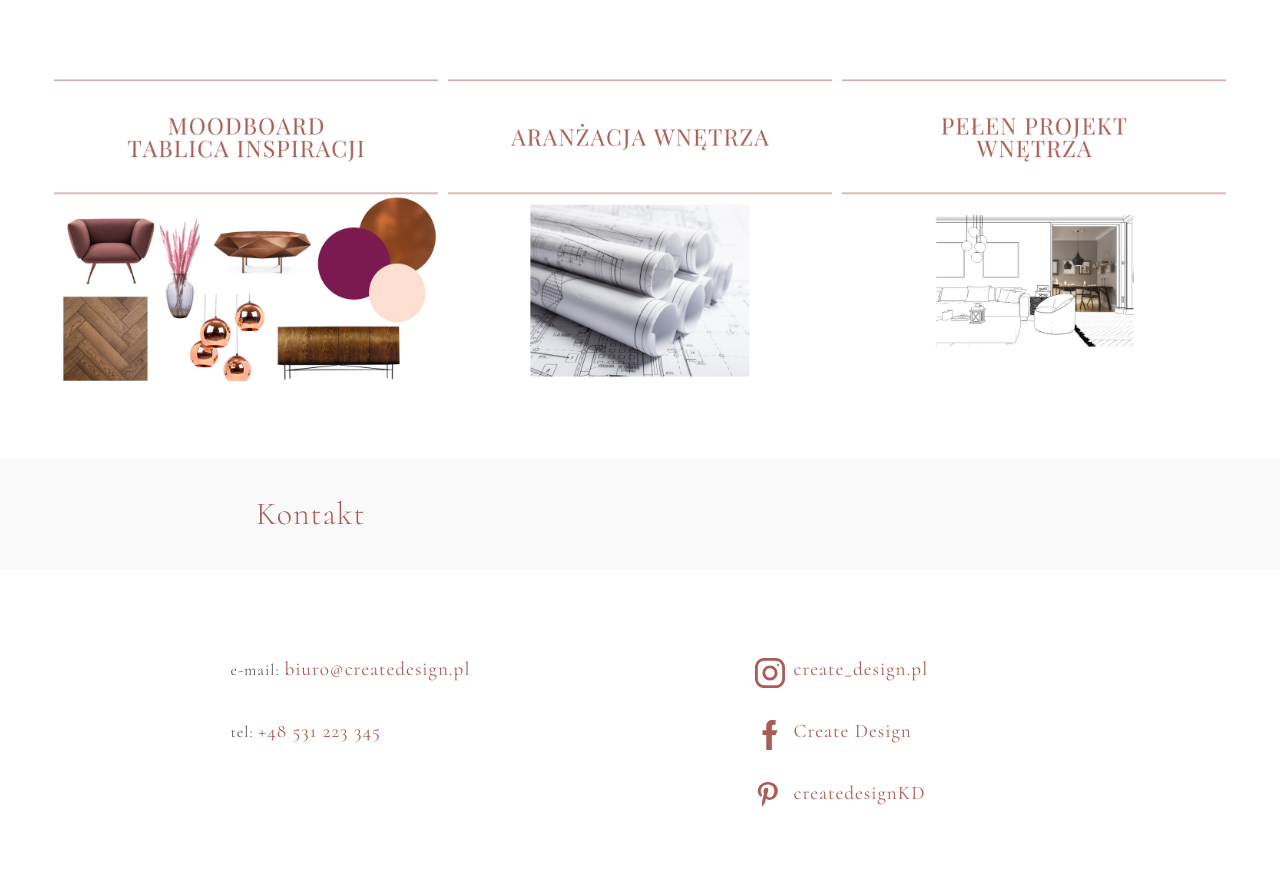
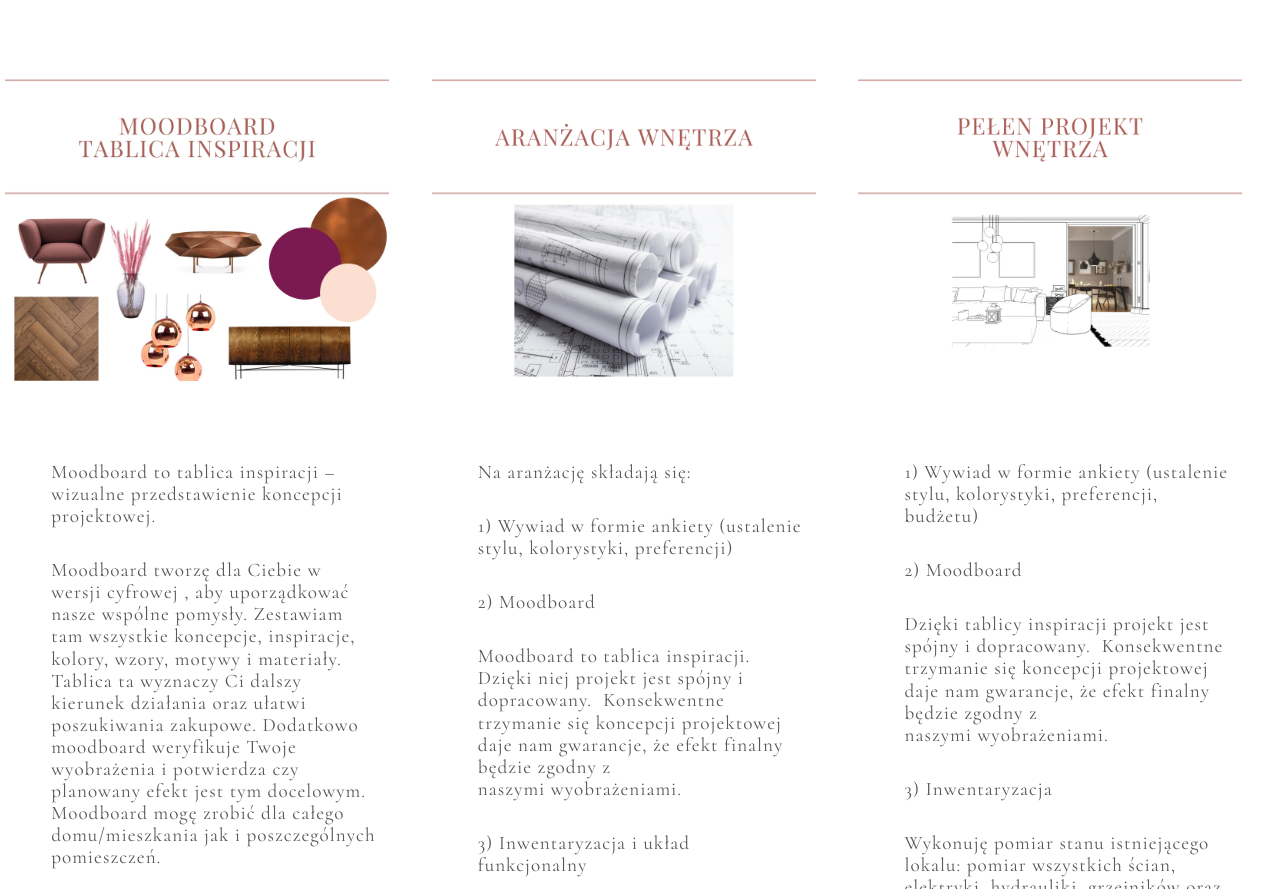
Before and after one commit to pawelkochowicz/createdesign, a website: page src/content/offer.html in a window 1280 px wide. Shown: the part 211-1100 px from the top of the page. Drawn offline with nearby package versions, Linux system fonts and the light colour scheme; files that its build step writes are made by us from their sources; files whose address does not match are found by name.

Commit message:
feat: change in offer

```diff
--- a/src/content/offer.html
+++ b/src/content/offer.html
@@ -42,26 +42,37 @@
     <main class="main">
         <h2 class="content__title">Oferta</h2>
         <section class="offer">
-            <img src="assets/img/offer/moodboard.jpg" alt="Moodboard" class="offer__image">
-            <!-- <p class="content__description">
+            <div class="offer__container">
+                <img src="assets/img/offer/moodboard.jpg" alt="Moodboard" class="offer__moodboard offer__image">
+                <p class="offer__description">
                     Moodboard to tablica inspiracji – wizualne przedstawienie koncepcji projektowej.
                     <span class="freeSpace"></span>
-                Moodboard tworzę dla Ciebie w wersji cyfrowej , aby uporządkować nasze wspólne pomysły. Zestawiam tam
+                    Moodboard tworzę dla Ciebie w wersji cyfrowej , aby uporządkować nasze wspólne pomysły. Zestawiam
+                    tam
                     wszystkie koncepcje, inspiracje, kolory, wzory, motywy i materiały. Tablica ta wyznaczy Ci dalszy
-                kierunek działania oraz ułatwi poszukiwania zakupowe. Dodatkowo moodboard weryfikuje Twoje wyobrażenia i
-                potwierdza czy planowany efekt jest tym docelowym. Moodboard mogę zrobić dla całego domu/mieszkania jak
+                    kierunek działania oraz ułatwi poszukiwania zakupowe. Dodatkowo moodboard weryfikuje Twoje
+                    wyobrażenia i
+                    potwierdza czy planowany efekt jest tym docelowym. Moodboard mogę zrobić dla całego domu/mieszkania
+                    jak
                     i poszczególnych pomieszczeń.
                       <span class="freeSpace"></span>
-                Moodboard tworzę dla Ciebie w wersji cyfrowej , aby uporządkować nasze wspólne pomysły.  Zestawiam tam wszystkie koncepcje, inspiracje, kolory, wzory, motywy i materiały.   Tablica ta wyznaczy Ci dalszy kierunek działania oraz ułatwi poszukiwania zakupowe.   Dodatkowo moodboard weryfikuje Twoje wyobrażenia i potwierdza czy planowany efekt jest tym docelowym.   Moodboard mogę zrobić dla całego domu/mieszkania jak i poszczególnych pomieszczeń.               </p> -->
-            <img src="assets/img/offer/aranzacja.png" alt="aranżacja" class="offer__image">
-            <!-- <p class="content__description">Na aranżację składają się:
+                    Moodboard tworzę dla Ciebie w wersji cyfrowej , aby uporządkować nasze wspólne pomysły. Zestawiam
+                    tam wszystkie koncepcje, inspiracje, kolory, wzory, motywy i materiały. Tablica ta wyznaczy Ci
+                    dalszy kierunek działania oraz ułatwi poszukiwania zakupowe. Dodatkowo moodboard weryfikuje Twoje
+                    wyobrażenia i potwierdza czy planowany efekt jest tym docelowym. Moodboard mogę zrobić dla całego
+                    domu/mieszkania jak i poszczególnych pomieszczeń. </p>
+            </div>
+            <div class="offer__container">
+                <img src="assets/img/offer/aranzacja.png" alt="aranżacja" class="offer__arrangement offer__image">
+                <p class="offer__description">Na aranżację składają się:
                       <span class="freeSpace"></span>
                     1) Wywiad w formie ankiety (ustalenie stylu, kolorystyki, preferencji)
                       <span class="freeSpace"></span>
                     2) Moodboard
                       <span class="freeSpace"></span>
                     Moodboard to tablica inspiracji.
-                Dzięki niej projekt jest spójny i dopracowany.  Konsekwentne trzymanie się koncepcji projektowej daje
+                    Dzięki niej projekt jest spójny i dopracowany.  Konsekwentne trzymanie się koncepcji projektowej
+                    daje
                     nam
                     gwarancje, że efekt finalny będzie zgodny z naszymi wyobrażeniami.
                       <span class="freeSpace"></span>
@@ -69,20 +80,24 @@
                       <span class="freeSpace"></span>
                     Inwentaryzacja -wykonuję pomiar stanu istniejącego lokalu: pomiar wszystkich ścian, elektryki,
                     hydrauliki,
-                grzejników oraz innych elementów stałego wyposażenia wraz z dokumentacją fotograficzną pomieszczenia.
+                    grzejników oraz innych elementów stałego wyposażenia wraz z dokumentacją fotograficzną
+                    pomieszczenia.
                       <span class="freeSpace"></span>
                     Następnie po ustaleniu wszystkich Twoich preferencji  oraz w oparciu o Twoją sytuację życiową jak i
                     przyzwyczajenia tworzę układ funkcjonalny.
-                Układ funkcjonalny to rzut mieszkania z góry z wrysowanymi ścianami, meblami i podstawowymi elementami
+                    Układ funkcjonalny to rzut mieszkania z góry z wrysowanymi ścianami, meblami i podstawowymi
+                    elementami
                     wnętrza (w skali). Dzięki niemu możemy stwierdzić czy nasze wyobrażenia o nowym mieszkaniu
                     mają coś wspólnego z rzeczywistością.
                       <span class="freeSpace"></span>
                     Po dokładnej analizie przedstawiam Tobie dwie najlepsze według mnie propozycje, które później możemy
                     miksować i stworzyć z nich układ idealny.
 
-            </p> -->
-            <img src="assets/img/offer/pełenprojekt.png" alt="pełen projekt" class="offer__image">
-            <!-- <p class="content__description">
+                </p>
+            </div>
+            <div class="offer__container">
+                <img src="assets/img/offer/pełenprojekt.png" alt="pełen projekt" class="offer__full offer__image">
+                <p class="offer__description">
                     1) Wywiad w formie ankiety (ustalenie stylu, kolorystyki, preferencji, budżetu)
                     <span class="freeSpace"></span>
                     2) Moodboard
@@ -92,7 +107,8 @@
                     <span class="freeSpace"></span>
                     3) Inwentaryzacja
                       <span class="freeSpace"></span>
-                Wykonuję pomiar stanu istniejącego lokalu: pomiar wszystkich ścian, elektryki, hydrauliki, grzejników
+                    Wykonuję pomiar stanu istniejącego lokalu: pomiar wszystkich ścian, elektryki, hydrauliki,
+                    grzejników
                     oraz
                     innych elementów stałego wyposażenia wraz z dokumentacją fotograficzną pomieszczenia.
                       <span class="freeSpace"></span>
@@ -100,17 +116,22 @@
                       <span class="freeSpace"></span>
                     Po ustaleniu wszystkich Twoich preferencji  oraz w oparciu o Twoją sytuację życiową jak i
                     przyzwyczajenia
-                tworzę układ funkcjonalny. Układ funkcjonalny to rzut mieszkania z góry z wrysowanymi ścianami, meblami
+                    tworzę układ funkcjonalny. Układ funkcjonalny to rzut mieszkania z góry z wrysowanymi ścianami,
+                    meblami
                     i
-                podstawowymi elementami wnętrza (w skali). Dzięki niemu możemy stwierdzić czy nasze wyobrażenia o nowym
-                mieszkaniu mają coś wspólnego z rzeczywistością. Po dokładnej analizie przedstawiam Tobie dwie najlepsze
+                    podstawowymi elementami wnętrza (w skali). Dzięki niemu możemy stwierdzić czy nasze wyobrażenia o
+                    nowym
+                    mieszkaniu mają coś wspólnego z rzeczywistością. Po dokładnej analizie przedstawiam Tobie dwie
+                    najlepsze
                     według mnie propozycje, które później możemy miksować i stworzyć z nich układ idealny.
                       <span class="freeSpace"></span>
-                5) Projekt koncepcyjny – wizualizacje charakterystycznych miejsc mieszkania pokazujące charakter wnętrza
+                    5) Projekt koncepcyjny – wizualizacje charakterystycznych miejsc mieszkania pokazujące charakter
+                    wnętrza
                     i
                     pomysły zgodne z wytycznymi klienta
                       <span class="freeSpace"></span>
-                6) Projekt wykonawczy- zawiera szczegółowe informacje o projekcie. Rzuty ścian, dobór kolorów, projekty
+                    6) Projekt wykonawczy- zawiera szczegółowe informacje o projekcie. Rzuty ścian, dobór kolorów,
+                    projekty
                     podłóg, wybór oświetlenia. Składa się z rysunków technicznych (rzuty, widoki, przekroje), opisu
                     materiałowego, projektu mebli na zamówienie jak i propozycji elementów wyposażenia
                       <span class="freeSpace"></span>
@@ -126,7 +147,8 @@
                     -sesja zdjęciowa <br>
                     -sprzątanie <br>
 
-            </p> -->
+                </p>
+            </div>
         </section>
         <section class="contact">
             <h2 class="contact__title">Kontakt</h2>
--- a/src/scss/_offer.scss
+++ b/src/scss/_offer.scss
@@ -1,14 +1,13 @@
 .offer {
-    display: flex;
-    flex-direction: row;
-    align-items: center;
-    justify-content: center;
+    display: grid;
+    grid-template-columns: repeat(3, 1fr);
+    grid-template-rows: repeat(1, 1fr);
     width: 100%;
     @media (max-width: 900px) {
         flex-direction: column;
     }
     &__image {
-        width: 30%;
+        width: 90%;
         margin: 5px;
         @media (max-width: 900px) {
             width: 65%;
@@ -16,4 +15,8 @@
             margin-bottom: 5vh;
         }
     }
+    &__description {
+        padding: 4vw;
+        font-size: 1.2rem;
+    }
 }
```
Lines whose indentation alone changed are shown as unchanged.
